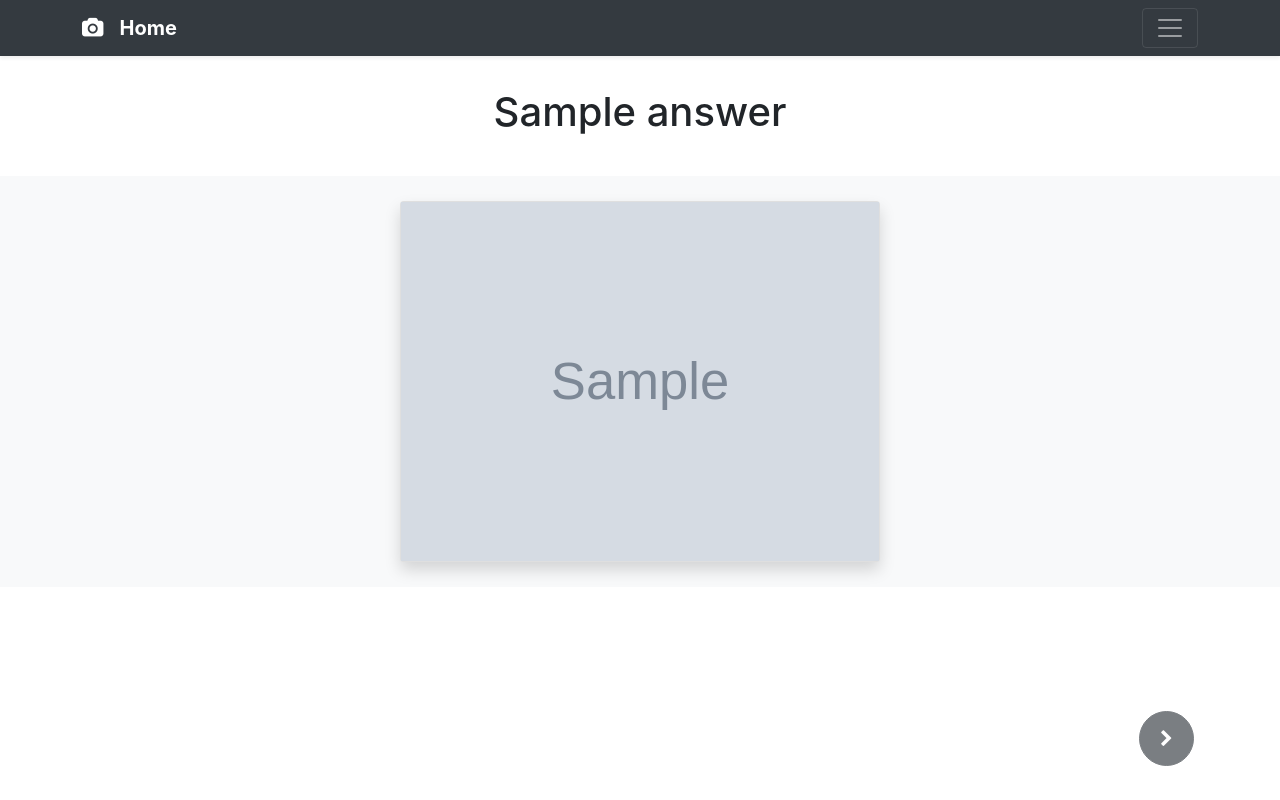
After one commit to Smile17/Kid_Games, a Django app: template cards_gallery/templates/games/game_where_is.html in a window 1280 px wide. The commit adds this page. Run offline with Django 4.2, Linux system fonts and the light colour scheme; tables that the repository leaves empty hold one stand-in row (values such as "Sample post"); the template is opened without the code that fills it: values that come from a table or form of the project are taken from there, most other values are stand-ins (such as "Sample title", 1, 10 or a date in 2020); grey boxes marked "Sample" are stand-in pictures.

Commit message:
Game: where is

```diff
--- a/cards_gallery/static/css/custom.css
+++ b/cards_gallery/static/css/custom.css
@@ -149,10 +149,21 @@
 
 /* Card board */
  .card-board {
-    width: 100%;
+ padding: 20px;
+ margin:auto;
+    width: 80%;
     display: -ms-flex;
     display: flex;
     flex-direction: row;
     flex-wrap: wrap;
     justify-content: center;
  }
+
+ .card-item {
+    width: 30rem;
+    margin: 5px;
+    outline-offset: -4px;
+ }
+ .card-item.selected-correct {
+    outline: 10px solid green;
+ }
--- /dev/null
+++ b/cards_gallery/templates/games/game_where_is.html
@@ -0,0 +1,48 @@
+{% extends "base.html" %}
+
+{% block content %}
+<main>
+    <section class="py-3 text-center container">
+        <div class="row py-lg-3">
+            <div class="col-lg-6 col-md-8 mx-auto">
+
+                <h1 class="fw-light">{{answer.title}}</h1>
+
+            </div>
+        </div>
+    </section>
+<div class="bg-light">
+    <div class="card-board">
+        {% for card in cards %}
+                <div id="{{card.slug}}" class="card card-item shadow">
+                        <img class="card-image" src="{{card.image.url}}" alt="{{card.altText}}">
+                    </div>
+                {% endfor %}
+    </div>
+</div>
+<!-- Sticky buttons -->
+<div class="sticky-button fixed-bottom container d-flex justify-content-end">
+    <a role="button" href="{% url 'image-game' slug %}">
+        <button id = "next-button" class="btn btn-dark btn-circle btn-circle-lg m-1 disabled">
+            <i class="fa fa-chevron-right" aria-hidden="true"></i></button>
+    </a>
+</div>
+
+</main>
+{% endblock content %}
+
+{% block script %}
+    <script>
+         $('.card-item').click(function() {
+         if(this.id == '{{answer.slug}}') {
+            console.log('You are right');
+         }
+         else {
+            console.log('You are wrong');
+            $(this).css("outline","10px solid red");
+         }
+         document.getElementById('{{answer.slug}}').classList.add('selected-correct');
+         document.getElementById('next-button').classList.remove('disabled');
+    });
+    </script>
+{% endblock script %}
--- a/kids_gallery/urls.py
+++ b/kids_gallery/urls.py
@@ -27,9 +27,8 @@ from django.conf.urls.static import static
 urlpatterns = [
     path("admin/", admin.site.urls),
     # Main App Views
-    # path('', include('gallery.urls')),
-    # Main App Views
     path("cards/", include("cards_gallery.urls")),
+    #path("auth2/", include("auth2.urls")),
 ]
 
 
```
Also changed, not shown: cards_gallery/templates/cards_gallery/category.html (renamed from cards_gallery/templates/category.html, +5 -3 lines), cards_gallery/templates/game.html (deleted, +0 -7 lines), cards_gallery/views.py (+15 -5 lines), cards_gallery/templates/cards_gallery/index.html (renamed from cards_gallery/templates/index.html).
